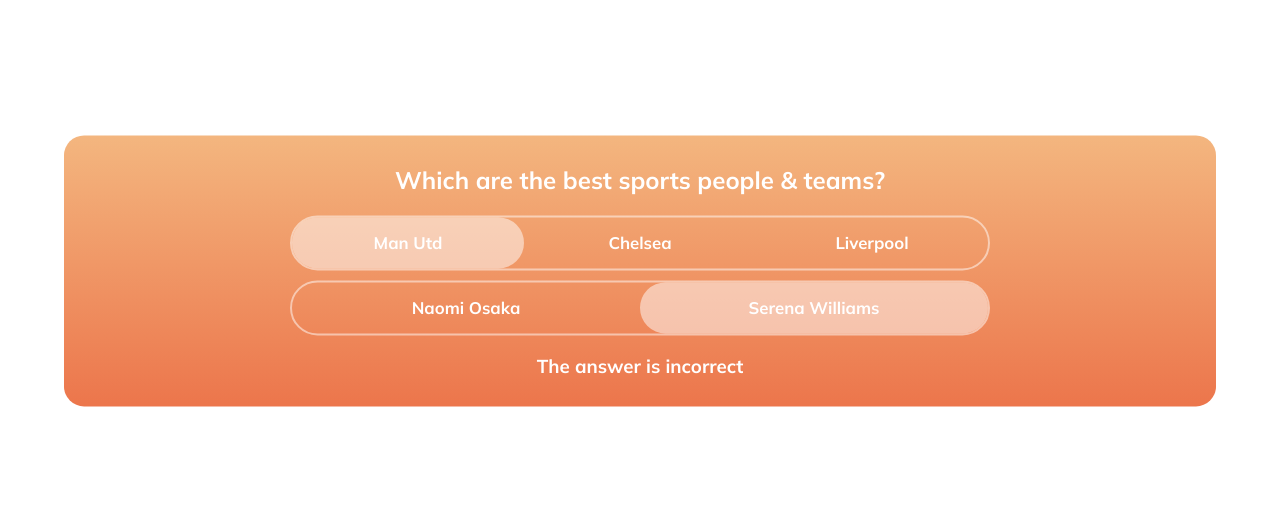
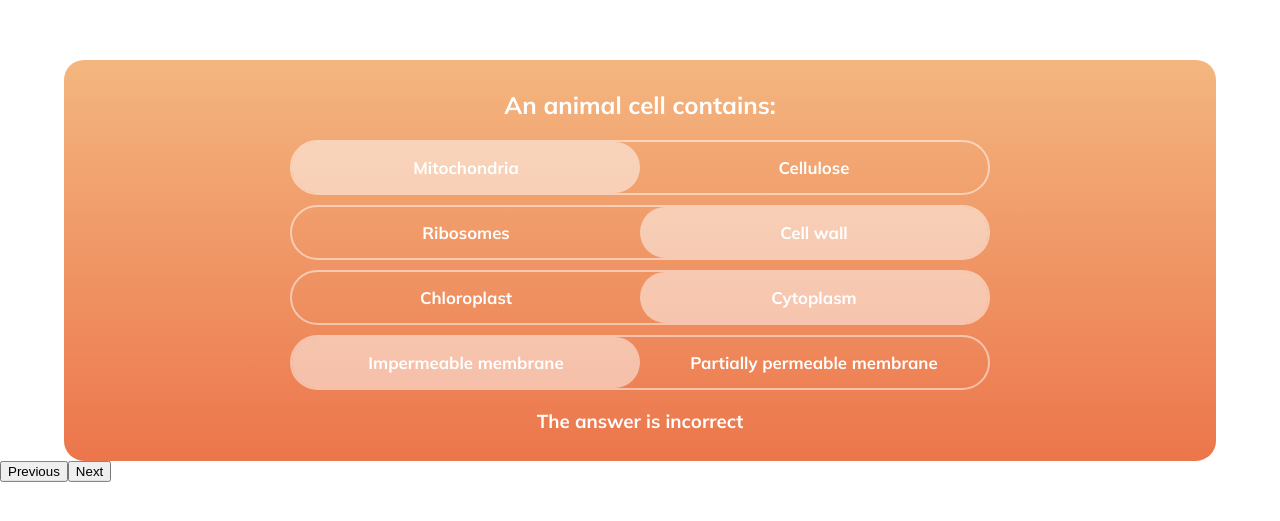
Before and after one commit to Dylllllan/seneca-frontend-task, a React (Create React App) app: page / in a window 1280 px wide. Shown: the part 129-650 px from the top of the page. Built offline with nearby package versions, Linux system fonts and the light colour scheme.

Commit message:
Navigation between questions
- Shuffled order of questions in the quiz

```diff
--- a/src/App.tsx
+++ b/src/App.tsx
@@ -1,14 +1,13 @@
 import { QUESTIONS } from "./const";
-
-import ToggleQuestion from "./components/ToggleQuestion";
+import { shuffleArray } from "./utils";
+import ToggleQuiz from "./components/ToggleQuiz";
 
 function App() {
-    const index = 1;
-    const question = QUESTIONS[index];
+    const questions = shuffleArray(QUESTIONS);
 
     return (
         <div className="App">
-            <ToggleQuestion key={index} question={question.question} answers={question.answers} />
+            <ToggleQuiz questions={questions} />
         </div>
     );
 }
--- /dev/null
+++ b/src/components/ToggleQuiz.tsx
@@ -0,0 +1,41 @@
+import { useState } from "react";
+
+import ToggleQuestion from "./ToggleQuestion";
+
+type Props = {
+    questions: {
+        question: string;
+        answers: {
+            options: string[];
+            correct: string;
+        }[];
+    }[];
+};
+
+function ToggleQuiz({questions}: Props) {
+    const [questionIndex, setQuestionIndex] = useState(0);
+
+    const previousQuestion = () => {
+        // Wrap around to the last question when at the first question
+        setQuestionIndex((questionIndex - 1 + questions.length) % questions.length);
+    };
+
+    const nextQuestion = () => {
+        // Wrap around to the first question when at the last question
+        setQuestionIndex((questionIndex + 1) % questions.length);
+    };
+
+    const question = questions[questionIndex];
+
+    return (
+        <div className="ToggleQuiz">
+            <ToggleQuestion key={questionIndex} question={question.question} answers={question.answers} />
+            <div className="navigation">
+                <button onClick={previousQuestion}>Previous</button>
+                <button onClick={nextQuestion}>Next</button>
+            </div>
+        </div>
+    )
+}
+
+export default ToggleQuiz;
```
